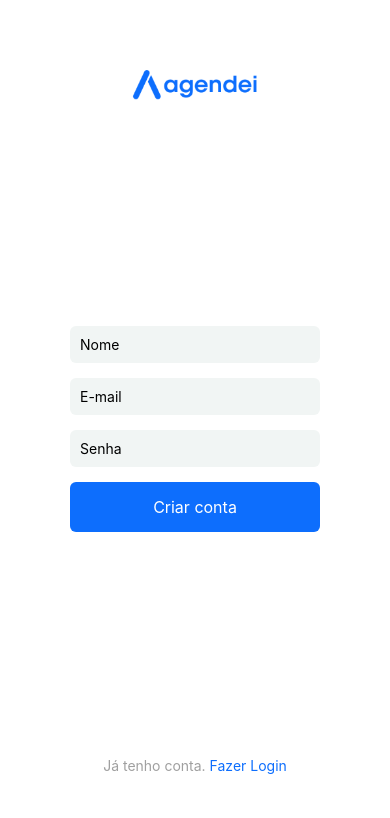
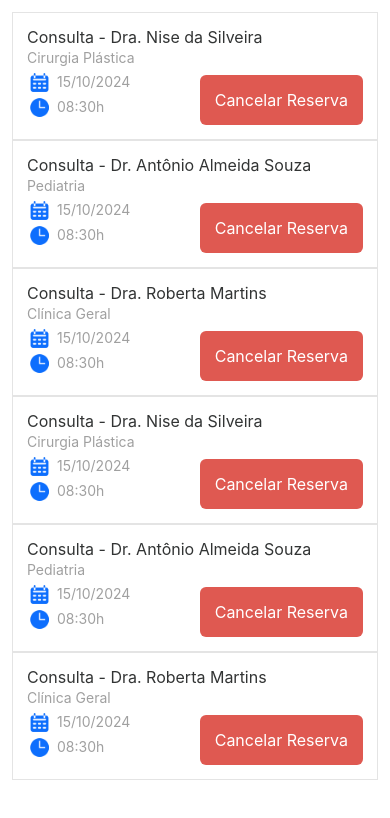
Before and after one commit to marcosilva2336/Projeto_Agendei, a React Native app: screen / in a window 390 px wide. Shown: the top 818 px of the page. Built offline with nearby package versions, Linux system fonts and the light colour scheme.

Commit message:
Utilizando props para eslizar botões

```diff
--- a/App.js
+++ b/App.js
@@ -1,10 +1,11 @@
 import Login from './src/screens/login/login.jsx';
 import Account from './src/screens/account/account.jsx';
-
+import AbaHome from './src/screens/abahome/abahome.jsx';
+import AbaCalendar from './src/screens/abacalendar/abacalendar.jsx';
 function App() {
   return (
     <>
-      <Account />
+      <AbaCalendar />
     </>
   );
 }
--- /dev/null
+++ b/src/components/appointment/appointment.jsx
@@ -0,0 +1,43 @@
+import { Image, Text, View } from "react-native";
+import { styles } from "./appointment.style.js";
+import icon from "../../constants/icon.js";
+import Button from "../../components/button/button.jsx";
+
+function Appointment(props) {
+    return <View style={styles.appointment}>
+        <Text style={styles.name}>
+            {props.service} - {props.doctor}
+        </Text>
+        <Text style={styles.specialty}>{props.specialty}</Text>
+
+        <View style={styles.container}>
+
+            <View style={styles.containerBooking}>
+
+                <View style={styles.booking}>
+                    <Image style={styles.icon}
+                        source={icon.calendar} />
+                    <Text style={styles.bookingDate}>
+                        15/10/2024
+                    </Text>
+                </View>
+
+                <View style={styles.booking}>
+                    <Image style={styles.icon}
+                        source={icon.clock} />
+                    <Text style={styles.bookingHour}>
+                        08:30h
+                    </Text>
+                </View>
+
+            </View>
+
+            <View style={styles.containerButton}>
+                <Button text="Cancelar Reserva" theme="danger" />
+            </View>
+
+        </View>
+    </View>
+}
+
+export default Appointment;
--- /dev/null
+++ b/src/components/appointment/appointment.style.js
@@ -0,0 +1,48 @@
+import { COLORS, FONT_SIZE } from "../../constants/theme.js";
+
+export const styles = {
+    appointment: {
+        flex: 1,
+        backgroundColor: COLORS.white,
+        padding: 14,
+        borderWidth: 1,
+        borderColor: COLORS.gray4
+    },
+    name: {
+        fontSize: FONT_SIZE.md,
+        color: COLORS.gray1,
+        marginBottom: 2
+    },
+    specialty: {
+        fontSize: FONT_SIZE.sm,
+        color: COLORS.gray3,
+        marginBottom: 4
+    },
+    icon: {
+        width: 25,
+        height: 25,
+        marginRight: 5
+    },
+    bookingDate: {
+        fontSize: FONT_SIZE.sm,
+        color: COLORS.gray3,
+        marginTop: 3
+    },
+    bookingHour: {
+        fontSize: FONT_SIZE.sm,
+        color: COLORS.gray3,
+        marginTop: 3
+    },
+    booking: {
+        flexDirection: "row"
+    },
+    containerBooking: {
+        flex: 1
+    },
+    containerButton: {
+        marginTop: 5
+    },
+    container: {
+        flexDirection: "row"
+    }
+}
--- a/src/components/button/button.jsx
+++ b/src/components/button/button.jsx
@@ -1,5 +1,5 @@
-import { Alert, Text, TouchableOpacity } from 'react-native';
-import { styles } from './button.style.js';
+import { Alert, Text, TouchableOpacity } from "react-native";
+import { styles } from "./button.style.js";
 
 function Button(props) {
 
@@ -7,13 +7,18 @@ function Button(props) {
         Alert.alert("Clicou no nosso botão");
     }
 
-  return (
-    <TouchableOpacity onPress={TesteClick} style={styles.btn}>
+    return <TouchableOpacity
+
+        style={[styles.btn,
+        props.theme == "danger" ?
+            styles.danger : styles.primary]}
+
+        onPress={TesteClick} >
         <Text style={styles.text}>
             {props.text}
         </Text>
     </TouchableOpacity>
-  );
+
 }
 
 export default Button;
--- a/src/components/button/button.style.js
+++ b/src/components/button/button.style.js
@@ -3,10 +3,18 @@ import { COLORS, FONT_SIZE } from "../../constants/theme"
 export const styles = {
     btn: {
         width:"100%",
-        backgroundColor: COLORS.blue,
         padding: 15,
         borderRadius: 6
     },
+
+
+    primary: {
+        backgroundColor: COLORS.blue,
+    },
+    danger: {
+        backgroundColor: COLORS.red,
+    },
+
 
     text: {
         color: '#fff',
--- /dev/null
+++ b/src/components/doctor/doctor.jsx
@@ -0,0 +1,15 @@
+import { Image, TouchableOpacity, View, Text } from "react-native";
+import { styles } from "./doctor.style.js";
+
+function Doctor(props) {
+    return <TouchableOpacity style={styles.doctor}>
+        <Image source={props.icon} style={styles.icon} />
+
+        <View>
+            <Text style={styles.name}>{props.name}</Text>
+            <Text style={styles.specialty}>{props.specialty}</Text>
+        </View>
+    </TouchableOpacity>
+}
+
+export default Doctor;
--- /dev/null
+++ b/src/components/doctor/doctor.style.js
@@ -0,0 +1,29 @@
+import { COLORS, FONT_SIZE } from "../../constants/theme.js";
+
+export const styles = {
+    doctor: {
+        flex: 1,
+        backgroundColor: COLORS.white,
+        padding: 8,
+        flexDirection: "row",
+        borderWidth: 1,
+        borderColor: COLORS.gray4,
+        marginTop: 6,
+        marginBottom: 6,
+        borderRadius: 6
+    },
+    name: {
+        fontSize: FONT_SIZE.md,
+        color: COLORS.gray1,
+        marginTop: 5
+    },
+    specialty: {
+        fontSize: FONT_SIZE.sm,
+        color: COLORS.gray3
+    },
+    icon: {
+        width: 50,
+        height: 50,
+        marginRight: 8
+    }
+}
--- /dev/null
+++ b/src/constants/data.js
@@ -0,0 +1,131 @@
+export const doctors = [
+    {
+        id_doctor: 1,
+        name: "Dr. Armando Matheus",
+        specialty: "Ginecologia e obstetrícia",
+        icon: "M"
+    },
+    {
+        id_doctor: 2,
+        name: "Dra. Ana Beatriz Rutini",
+        specialty: "Cardiologista",
+        icon: "F"
+    },
+    {
+        id_doctor: 3,
+        name: "Dr. Antônio Almeida Souza ",
+        specialty: "Pediatria",
+        icon: "M"
+    },
+    {
+        id_doctor: 4,
+        name: "Dra. Roberta Martins",
+        specialty: "Clínica Geral",
+        icon: "F"
+    },
+    {
+        id_doctor: 5,
+        name: "Dra. Nise da Silveira",
+        specialty: "Cirurgia Plástica",
+        icon: "F"
+    },
+    {
+        id_doctor: 6,
+        name: "Dr. Jonatan Silvestre",
+        specialty: "Pediatria",
+        icon: "M"
+    },
+    {
+        id_doctor: 7,
+        name: "Dr. José Eduardo Souza",
+        specialty: "Clínica Geral",
+        icon: "M"
+    },
+    {
+        id_doctor: 8,
+        name: "Dra. Adriana Melo",
+        specialty: "Clínica Geral",
+        icon: "F"
+    },
+    {
+        id_doctor: 9,
+        name: "Dra. Valeria Petri",
+        specialty: "Cirurgia Plástica",
+        icon: "F"
+    }
+
+];
+
+export const appointments = [
+    {
+        id_appointment: 1,
+        service: "Consulta",
+        doctor: "Dra. Nise da Silveira",
+        specialty: "Cirurgia Plástica",
+        booking_date: "2024-10-25",
+        booking_hour: "08:30",
+    },
+    {
+        id_appointment: 2,
+        service: "Consulta",
+        doctor: "Dr. Antônio Almeida Souza",
+        specialty: "Pediatria",
+        booking_date: "2024-10-28",
+        booking_hour: "15:40",
+    },
+    {
+        id_appointment: 3,
+        service: "Consulta",
+        doctor: "Dra. Roberta Martins",
+        specialty: "Clínica Geral",
+        booking_date: "2024-11-05",
+        booking_hour: "14:15",
+    },
+    {
+        id_appointment: 4,
+        service: "Consulta",
+        doctor: "Dra. Nise da Silveira",
+        specialty: "Cirurgia Plástica",
+        booking_date: "2024-11-18",
+        booking_hour: "11:00",
+    },
+    {
+        id_appointment: 5,
+        service: "Consulta",
+        doctor: "Dr. Antônio Almeida Souza",
+        specialty: "Pediatria",
+        booking_date: "2024-12-02",
+        booking_hour: "10:40",
+    },
+    {
+        id_appointment: 6,
+        service: "Consulta",
+        doctor: "Dra. Roberta Martins",
+        specialty: "Clínica Geral",
+        booking_date: "2024-12-14",
+        booking_hour: "17:30",
+    }
+]
+
+export const doctors_services = [
+    {
+        id_service: 1,
+        description: "Consulta Médica",
+        price: 499.99
+    },
+    {
+        id_service: 2,
+        description: "Drenagem Linfática",
+        price: 650
+    },
+    {
+        id_service: 3,
+        description: "Lipoaspiração",
+        price: 5000
+    },
+    {
+        id_service: 4,
+        description: "Mamoplastia",
+        price: 1700
+    }
+];
--- /dev/null
+++ b/src/screens/abacalendar/abacalendar.jsx
@@ -0,0 +1,20 @@
+import { FlatList, View } from "react-native";
+import { styles } from "./abacalendar.style.js";
+import { appointments } from "../../constants/data.js";
+import Appointment from "../../components/appointment/appointment.jsx";
+
+function AbaCalendar() {
+    return <View style={styles.container}>
+
+        <FlatList data={appointments}
+            keyExtractor={(appoint) => appoint.id_appointment}
+            showsVerticalScrollIndicator={false}
+            renderItem={({ item }) => {
+                return <Appointment service={item.service}
+                    doctor={item.doctor}
+                    specialty={item.specialty} />
+            }} />
+    </View>
+}
+
+export default AbaCalendar;
--- /dev/null
+++ b/src/screens/abacalendar/abacalendar.style.js
@@ -0,0 +1,15 @@
+import { COLORS, FONT_SIZE } from "../../constants/theme.js";
+
+export const styles = {
+    container: {
+        backgroundColor: COLORS.white,
+        flex: 1,
+        padding: 12
+    },
+    text: {
+        fontSize: FONT_SIZE.md,
+        color: COLORS.gray1,
+        marginBottom: 15,
+        marginLeft: 10
+    }
+}
--- /dev/null
+++ b/src/screens/abahome/abahome.jsx
@@ -0,0 +1,22 @@
+import { FlatList, Text, View } from "react-native";
+import { styles } from "./abahome.style.js";
+import { doctors } from "../../constants/data.js";
+import Doctor from "../../components/doctor/doctor.jsx";
+import icon from "../../constants/icon.js";
+
+function AbaHome() {
+    return <View style={styles.container}>
+        <Text style={styles.text}>Agende os seus serviços médicos</Text>
+
+        <FlatList data={doctors}
+            keyExtractor={(doc) => doc.id_doctor}
+            showsVerticalScrollIndicator={false}
+            renderItem={({ item }) => {
+                return <Doctor name={item.name}
+                    icon={item.icon == "M" ? icon.male : icon.female}
+                    specialty={item.specialty} />
+            }} />
+    </View>
+}
+
+export default AbaHome;
--- /dev/null
+++ b/src/screens/abahome/abahome.style.js
@@ -0,0 +1,17 @@
+import { COLORS, FONT_SIZE } from "../../constants/theme"
+
+export const styles = {
+    container: {
+        backgroundColor: COLORS.white,
+        flex: 1,
+        padding: "3%",
+        justifyContent: 'space-between',
+    },
+
+    text: {
+        fontSize: FONT_SIZE.md,
+        color: COLORS.gray1,
+        marginTop: 35,
+        marginLeft: 15,
+    }
+}
```
Lines whose indentation alone changed are shown as unchanged.
